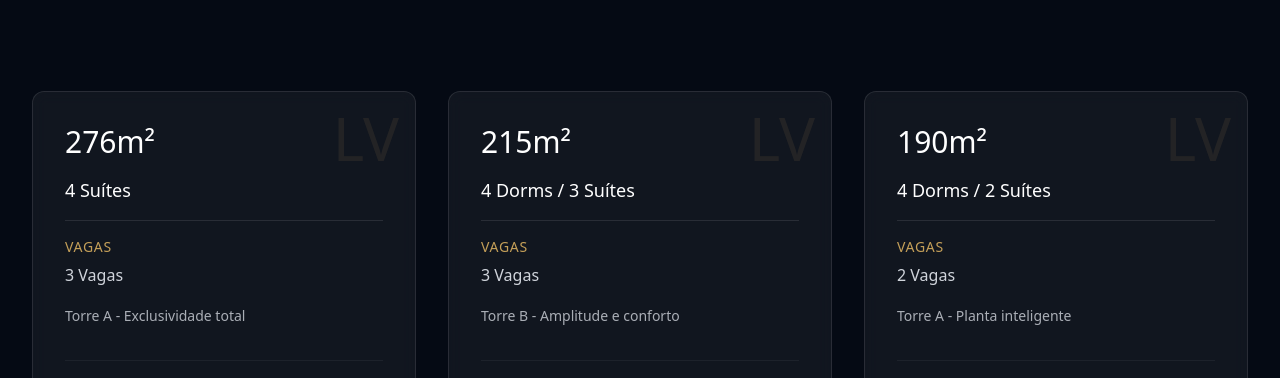
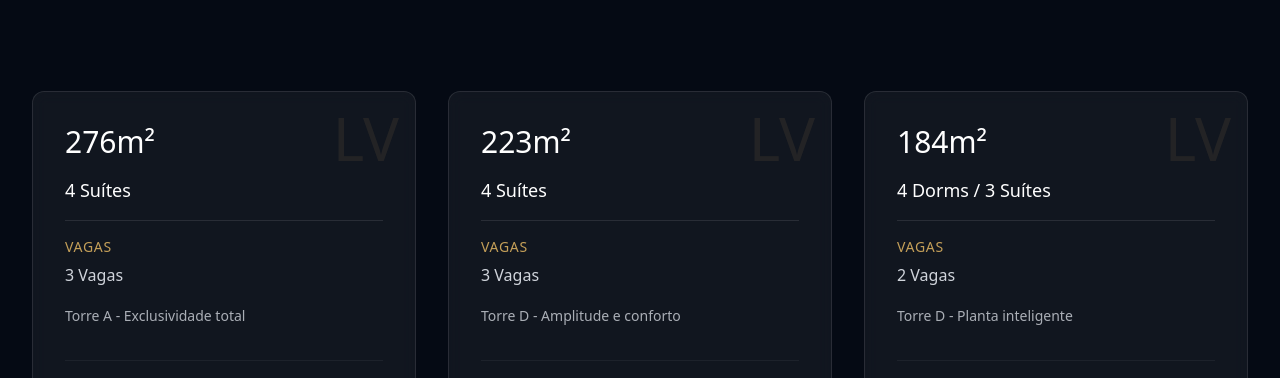
Before and after one commit to Gugalima98/hipica-lavvi, a Next.js app: page / in a window 1280 px wide. Shown: the part 5720-6098 px from the top of the page. Built offline with nearby package versions, Linux system fonts and the light colour scheme; a web font is replaced by a local one.

Commit message:
Fix PropertyTeaser links with slugs

```diff
--- a/src/components/sections/PropertyTeaser.tsx
+++ b/src/components/sections/PropertyTeaser.tsx
@@ -2,12 +2,12 @@ import Link from "next/link";
 import { Button } from "@/components/ui/button";
 
 const units = [
-    { area: "276m²", rooms: "4 Suítes", vacancies: "3 Vagas", description: "Torre A - Exclusividade total" },
-    { area: "215m²", rooms: "4 Dorms / 3 Suítes", vacancies: "3 Vagas", description: "Torre B - Amplitude e conforto" },
-    { area: "190m²", rooms: "4 Dorms / 2 Suítes", vacancies: "2 Vagas", description: "Torre A - Planta inteligente" },
-    { area: "149m²", rooms: "3 Suítes", vacancies: "2 Vagas", description: "Torre B - Ideal para famílias" },
-    { area: "133m²", rooms: "3 Suítes", vacancies: "2 Vagas", description: "Torre C - Praticidade e estilo" },
-    { area: "84m²", rooms: "2 Suítes", vacancies: "1 Vaga", description: "Torre C - Investimento perfeito" },
+    { area: "276m²", rooms: "4 Suítes", vacancies: "3 Vagas", description: "Torre A - Exclusividade total", slug: "torre-a-276m" },
+    { area: "223m²", rooms: "4 Suítes", vacancies: "3 Vagas", description: "Torre D - Amplitude e conforto", slug: "torre-d-223m" },
+    { area: "184m²", rooms: "4 Dorms / 3 Suítes", vacancies: "2 Vagas", description: "Torre D - Planta inteligente", slug: "torre-d-184m" },
+    { area: "149m²", rooms: "3 Suítes", vacancies: "2 Vagas", description: "Torre B - Ideal para famílias", slug: "torre-b-149m" },
+    { area: "133m²", rooms: "3 Suítes", vacancies: "2 Vagas", description: "Torre C - Praticidade e estilo", slug: "torre-c-133m" },
+    { area: "84m²", rooms: "2 Suítes", vacancies: "1 Vaga", description: "Torre C - Investimento perfeito", slug: "torre-c-84m" },
 ];
 
 export function PropertyTeaser() {
@@ -47,7 +47,7 @@ export function PropertyTeaser() {
                                     <p className="mt-4 flex-auto text-sm font-light opacity-80 leading-relaxed">{unit.description}</p>
                                     <p className="mt-8 pt-4 border-t border-white/5">
                                         <Button variant="ghost" className="w-full justify-between text-white hover:text-secondary hover:bg-transparent p-0 group-hover:translate-x-2 transition-transform" asChild>
-                                            <Link href={`/imoveis`}>
+                                            <Link href={`/imoveis/${unit.slug}`}>
                                                 Ver Planta <span aria-hidden="true">&rarr;</span>
                                             </Link>
                                         </Button>
```
